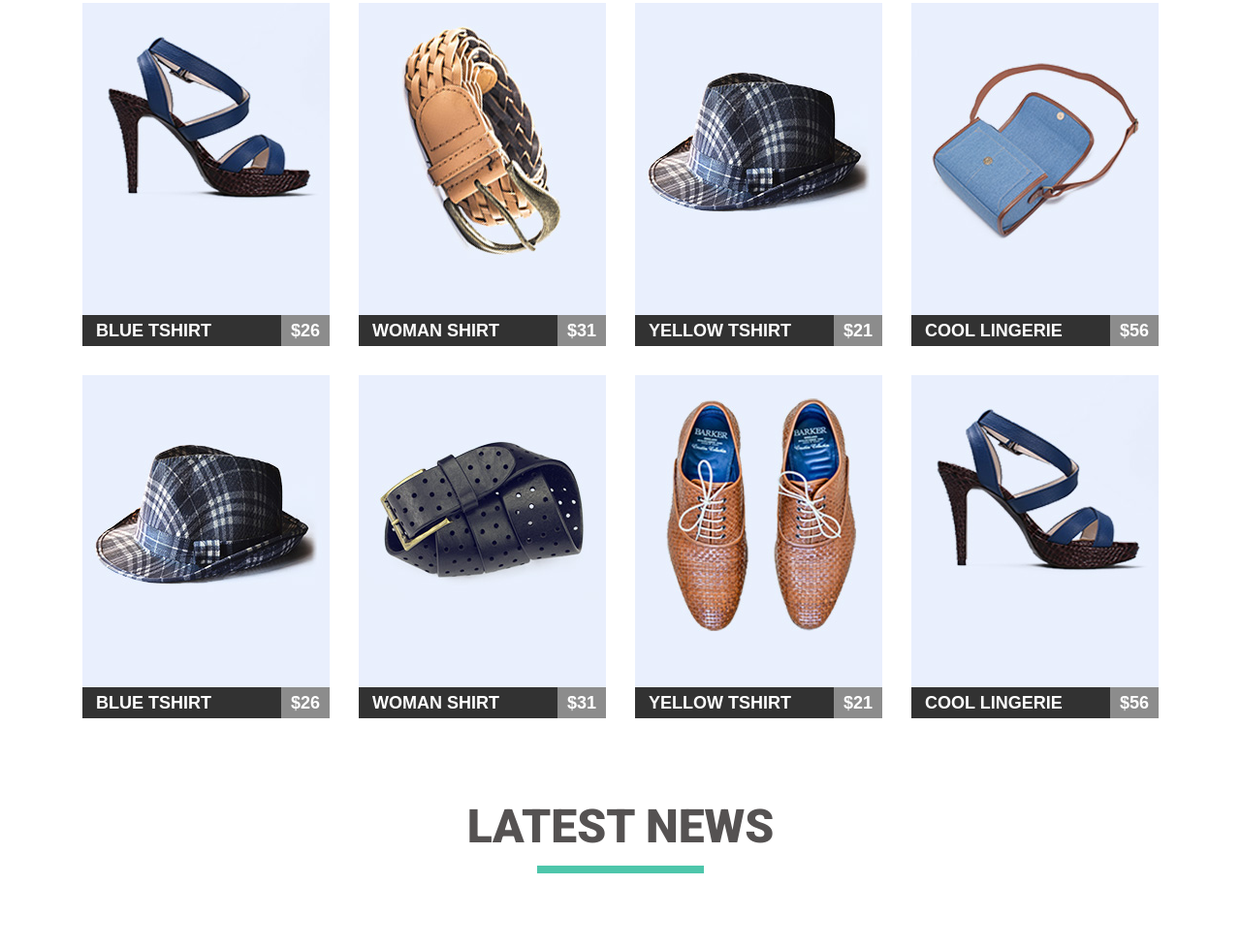
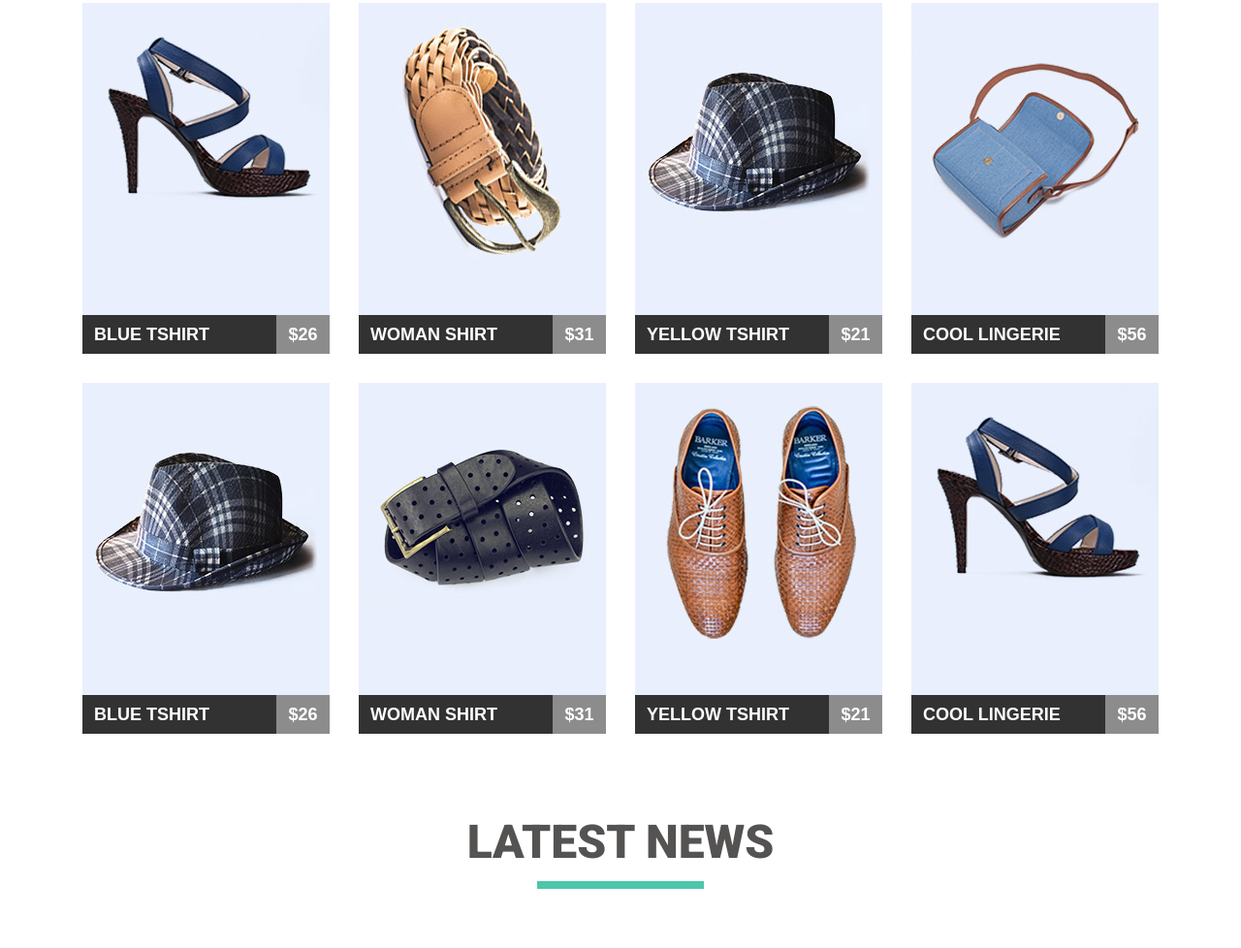
Before and after one commit to AndreyKolo/goit-fe-course, a plain HTML site: page html-css/module-04/index.html in a window 1280 px wide. Shown: the part 318-1296 px from the top of the page at 97% size. Drawn offline with Linux system fonts and the light colour scheme.

Commit message:
nine commit

```diff
--- a/html-css/module-04/css/styles.css
+++ b/html-css/module-04/css/styles.css
@@ -40,14 +40,15 @@ img {
   }
 
   .site-logo {
+      display: block;
       float: left;
 }
 
   .nav-list {
       float: right;
       margin: 0;
-      margin-top: 6px;
       padding: 0;
+      padding-top: 6px;
       width: 475px;
       list-style: none;
       line-height: 11px;
@@ -55,6 +56,7 @@ img {
   }
 
   .nav-item {
+      display: block;
       float: left;
   }
 
@@ -105,6 +107,7 @@ img {
 }
 
 .products-list-item {
+    display: block;
     float: left;
 }
 
@@ -116,36 +119,49 @@ img {
     margin-bottom: 30px;
 }
 
+.products-list-item a {
+    display: block;
+}
+
+.products-list-item h3 {
+    margin: 0;
+    float: left;
+    width: 200px;
+    height: 40px;
+    font-family: "Robot", sans-serif;
+    font-weight: 900;
+    font-size: 18px;
+    line-height: 32px;
+    color: #ffffff;
+    background-color: #323232;
+    text-transform: uppercase;
+    padding-left: 12px;
+    padding-top: 4px;
+}
+
 .products-list-item p {
     margin: 0;
-    padding: 0;
-    padding-left: 14px;
+    float: left;
+    width: 55px;
+    height: 40px;
+    font-family: "Robot", sans-serif;
+    font-weight: 900;
     font-size: 18px;
     line-height: 32px;
-    text-transform: uppercase;
-    font-family: "Robot", sans-serif;
-    font-weight: 900;
     color: #ffffff;
-    width: 255px;
-    background-color: rgb(50, 50, 50);
-    cursor: pointer;
+    background-color: #8c8c8c;
+    text-align: center;
+    padding-top: 4px;
+}
 
+.products-list-item h3:hover,
+.products-list-item h3:focus {
+    background-color: #1abc9c;
 }
 
 .products-list-item p:hover,
 .products-list-item p:focus {
-    background-color: rgb(26, 188, 156);
-}
-
-.products-list-item span {
-    float: right;
-    padding: 0 10px;
-    background-color: rgb(140, 140, 140);
-}
-
-.products-list-item span:hover,
-.products-list-item span:focus {
-    background-color: rgb(127, 217, 199);
+    background-color: #7fd9c7;
 }
 
 /*Section News*/
@@ -208,16 +224,27 @@ img {
     margin: 0 0 12px 0;
 }
 
-.news-list-item button {
+.news-list-item a {
+    display: inline-block;
+    text-decoration: none;
     border: 0;
     padding: 14px 38px 10px 40px;
     font-size: 16px;
+    line-height: 26px;
     font-weight: 300;
     color: #ffffff;
     background-color: rgb(78, 198, 171);
     border-radius: 3px;
-    cursor: pointer;
 }
+
+.news-list-item a:hover,
+.news-list-item a:focus {
+    background-color: rgb(78, 198, 171);
+}
+
+
+
+
 
 
 
--- a/html-css/module-04/index.html
+++ b/html-css/module-04/index.html
@@ -14,7 +14,7 @@
     <div class="wrapper">
         <!--Header-->
     <header class="page-header clearfix">
-        <nav class="page-nav">
+        <nav class="page-nav clearfix">
             <a href="" class="site-logo">
                 <img src="img/logo-mart.jpg" alt="site logo" width="78" height="21">
             </a>
@@ -34,36 +34,60 @@
         <h2 class="products-title">Featured Products</h2>
         <ul class="products-list clearfix">
             <li class="products-list-item clearfix">
-                <img src="img/Photo-01.jpg" alt="Shoes" width="255" height="322">
-                <p>Blue Tshirt <span>$26</span></p>
+                <a href="#">
+                    <img src="img/Photo-01.jpg" alt="Shoes" width="255" height="322">
+                    <h3>Blue Tshirt</h3>
+                    <p>$26</p>
+                </a>
             </li>
-            <li class="products-list-item">
-                <img src="img/Photo-02.jpg" alt="Woman shirt" width="255" height="322">
-                <p>Woman shirt <span>$31</span></p>
+            <li class="products-list-item clearfix">
+                <a href="#">
+                    <img src="img/Photo-02.jpg" alt="Shoes" width="255" height="322">
+                    <h3>Woman shirt</h3>
+                    <p>$31</p>
+                </a>
             </li>
-            <li class="products-list-item">
-                <img src="img/Photo-03.jpg" alt="Yellow Tshirt" width="255" height="322">
-                    <p>Yellow Tshirt <span>$21</span></p>
+            <li class="products-list-item clearfix">
+                <a href="#">
+                    <img src="img/Photo-03.jpg" alt="Shoes" width="255" height="322">
+                    <h3>Yellow Tshirt</h3>
+                    <p>$21</p>
+                </a>
             </li>
-            <li class="products-list-item">
-                <img src="img/Photo-04.jpg" alt="Cool Lingerie" width="255" height="322">
-                    <p>Cool Lingerie <span>$56</span></p>
+            <li class="products-list-item clearfix">
+                <a href="#">
+                    <img src="img/Photo-04.jpg" alt="Shoes" width="255" height="322">
+                    <h3>Cool Lingerie</h3>
+                    <p>$56</p>
+                </a>
             </li>
-            <li class="products-list-item">
-                <img src="img/Photo-05.jpg" alt="Blue Tshirt" width="255" height="322">
-                    <p>Blue Tshirt <span>$26</span></p>
+            <li class="products-list-item clearfix">
+                <a href="#">
+                    <img src="img/Photo-05.jpg" alt="Shoes" width="255" height="322">
+                    <h3>Blue Tshirt</h3>
+                    <p>$26</p>
+                </a>
             </li>
-            <li class="products-list-item">
-                <img src="img/Photo-06.jpg" alt="Woman shirt" width="255" height="322">
-                    <p>Woman shirt <span>$31</span></p>
+            <li class="products-list-item clearfix">
+                <a href="#">
+                    <img src="img/Photo-06.jpg" alt="Shoes" width="255" height="322">
+                    <h3>Woman shirt</h3>
+                    <p>$31</p>
+                </a>
             </li>
-            <li class="products-list-item">
-                <img src="img/Photo-07.jpg" alt="Yellow Tshirt" width="255" height="322">
-                    <p>Yellow Tshirt <span>$21</span></p>
+            <li class="products-list-item clearfix">
+                <a href="#">
+                    <img src="img/Photo-07.jpg" alt="Shoes" width="255" height="322">
+                    <h3>Yellow Tshirt</h3>
+                    <p>$21</p>
+                </a>
             </li>
-            <li class="products-list-item">
-                <img src="img/Photo-08.jpg" alt="Cool Lingerie" width="255" height="322">
-                    <p>Cool Lingerie <span>$56</span></p>
+            <li class="products-list-item clearfix">
+                <a href="#">
+                    <img src="img/Photo-08.jpg" alt="Shoes" width="255" height="322">
+                    <h3>Cool Lingerie</h3>
+                    <p>$56</p>
+                </a>
             </li>
         </ul>
     </section>
@@ -75,19 +99,19 @@
                 <img src="img/Photo-09.jpg" alt="Map" width="350" height="262">
                     <h3>Lorem Ipsum. Proin gravida nibh vel velit auctor aliquet. Aenea</h3>
                     <p>Nam nec tellus a odio tincidunt auc. Duis sed odio sit amet nibh vulputate cursus a sit amet mauris. Morbi accumsan ipsum velit. Nam nec tellus a odio tincidunt</p>
-                    <button>Read More</button>
+                    <a href="#">Read More</a>
             </li>
             <li class="news-list-item">
                 <img src="img/Photo-10.jpg" alt="Select" width="347" height="261">
                     <h3>Lorem Ipsum. Proin gravida nibh vel velit auctor aliquet. Aenea</h3>
                     <p>Nam nec tellus a odio tincidunt auc. Duis sed odio sit amet nibh vulputate cursus a sit amet mauris. Morbi accumsan ipsum velit. Nam nec tellus a odio tincidunt</p>
-                    <button>Read More</button>
+                    <a href="#">Read More</a>
             </li>
             <li class="news-list-item">
                 <img src="img/Photo-11.jpg" alt="Travel" width="347" height="262">
                     <h3>Lorem Ipsum. Proin gravida nibh vel velit auctor aliquet. Aenea</h3>
                     <p>Nam nec tellus a odio tincidunt auc. Duis sed odio sit amet nibh vulputate cursus a sit amet mauris. Morbi accumsan ipsum velit. Nam nec tellus a odio tincidunt</p>
-                    <button>Read More</button>
+                    <a href="#">Read More</a>
             </li>
         </ul>
 
```
